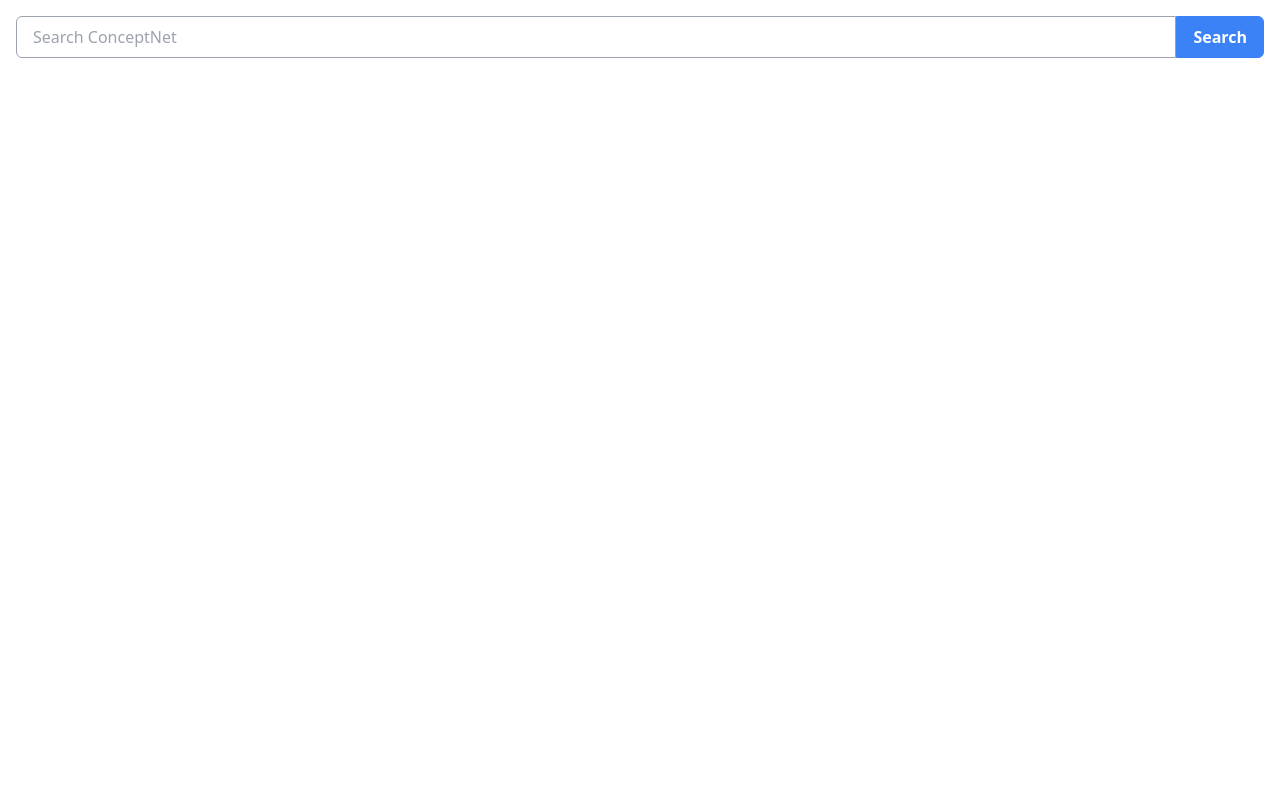
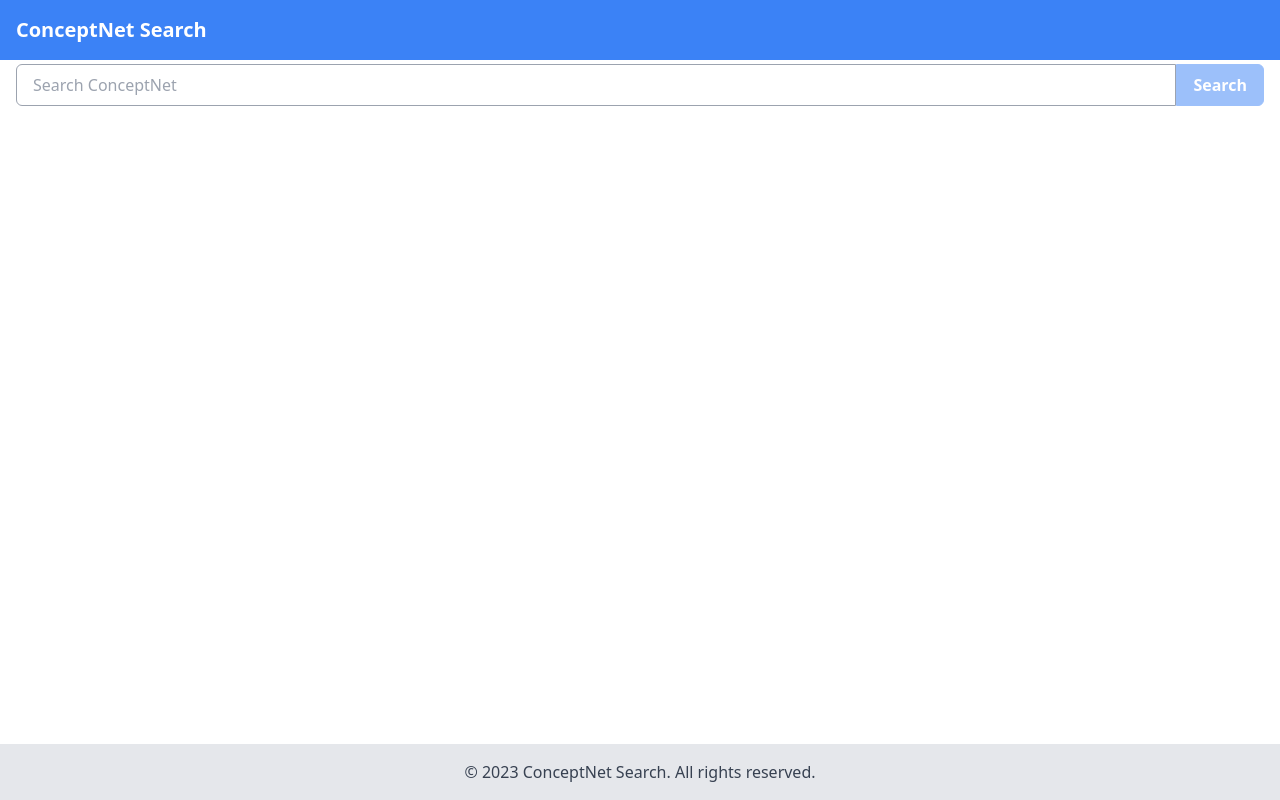
Before and after one commit to Shriansh2002/conceptnet-finder, a React (Vite) app: page / in a window 1280 px wide. Built offline with nearby package versions, Linux system fonts and the light colour scheme.

Commit message:
Header and Footer

```diff
--- a/src/App.jsx
+++ b/src/App.jsx
@@ -4,11 +4,14 @@
 // Components
 import SearchResultComponent from './components/SearchResultComponent';
 import Loader from './components/Loader';
+import Header from './components/Header';
+import Footer from './components/Footer';
 
 function App() {
 	const [searchTerm, setSearchTerm] = useState('');
 	const [searchResults, setSearchResults] = useState([]);
 	const [isLoading, setIsLoading] = useState(false);
+	const [searched, setSearched] = useState(false);
 
 	const handleSearch = async () => {
 		setIsLoading(true);
@@ -17,15 +20,18 @@
 				`https://api.conceptnet.io/c/en/${searchTerm}?limit=20`
 			);
 			setSearchResults(response.data.edges);
-			setIsLoading(false);
+			setSearched(true);
 		} catch (error) {
 			console.error(error);
+		}
 		setIsLoading(false);
-		}
 	};
 
 	return (
-		<div className="container mx-auto p-4">
+		<div className="flex flex-col min-h-screen">
+			<Header />
+
+			<div className="container mx-auto p-4 flex-1 my-12">
 				<div className="flex items-center mb-8">
 					<div className="relative flex-1">
 						<input
@@ -45,7 +51,9 @@
 						)}
 					</div>
 					<button
-					className="bg-blue-500 hover:bg-blue-600 border border-blue-500 hover:border-blue-600 text-white font-semibold py-2 px-4 rounded-r-md"
+						className={`bg-blue-500 hover:bg-blue-600 border border-blue-500 hover:border-blue-600 text-white font-semibold py-2 px-4 rounded-r-md ${
+							!searchTerm ? 'opacity-50 cursor-not-allowed' : ''
+						}`}
 						onClick={handleSearch}
 						disabled={!searchTerm}
 					>
@@ -55,9 +63,21 @@
 
 				{isLoading && <Loader />}
 
+				{searchResults.length === 0 && searched && (
+					<div className="text-center text-gray-500">
+						<p className="text-2xl">No results found</p>
+						<p className="text-xl">
+							Try searching for something else
+						</p>
+					</div>
+				)}
+
 				{!isLoading && searchResults.length > 0 && (
 					<SearchResultComponent searchResults={searchResults} />
 				)}
+			</div>
+
+			<Footer />
 		</div>
 	);
 }
--- /dev/null
+++ b/src/components/Footer.jsx
@@ -0,0 +1,16 @@
+import React from 'react';
+
+const Footer = () => {
+	return (
+		<footer className="bg-gray-200 text-gray-700 py-4 fixed w-full bottom-0 right-0">
+			<div className="container mx-auto px-4">
+				<p className="text-center">
+					&copy; {new Date().getFullYear()} ConceptNet Search. All
+					rights reserved.
+				</p>
+			</div>
+		</footer>
+	);
+};
+
+export default Footer;
--- /dev/null
+++ b/src/components/Header.jsx
@@ -0,0 +1,13 @@
+import React from 'react';
+
+const Header = () => {
+	return (
+		<header className="fixed top-0 left-0 w-full bg-blue-500 text-white py-4 z-50">
+			<div className="container mx-auto px-4">
+				<h1 className="text-xl font-bold">ConceptNet Search</h1>
+			</div>
+		</header>
+	);
+};
+
+export default Header;
```
Lines whose indentation alone changed are shown as unchanged.
